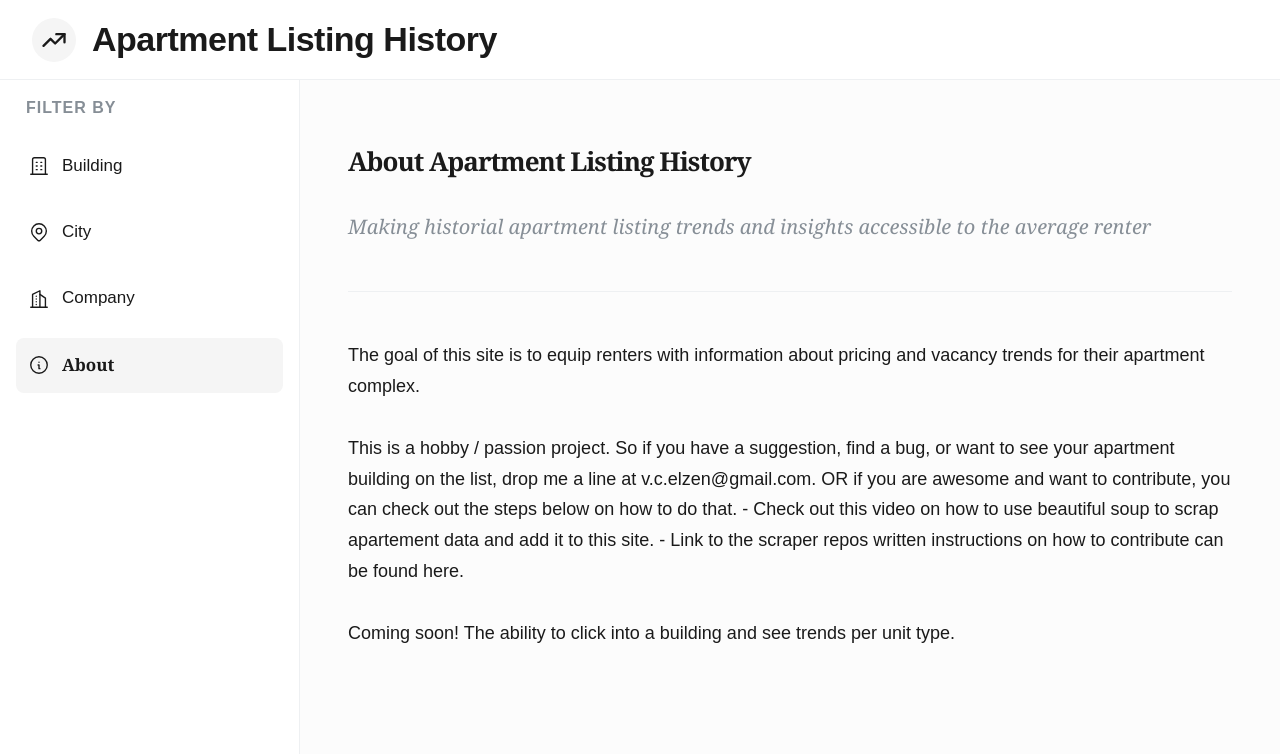
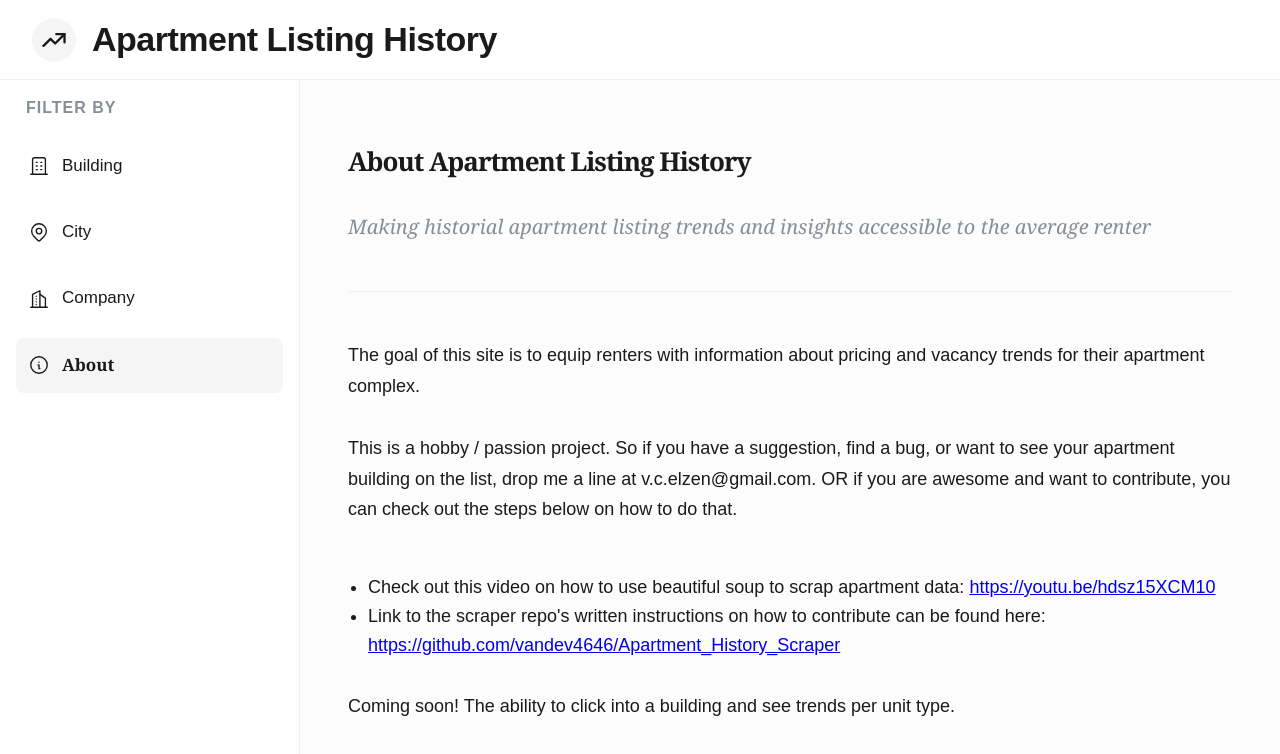
Before and after one commit to vandev4646/Apartment-History-Frontend, a React (Vite) app: page / in a window 1280 px wide. Both pictures are taken after a click on the link "About". Shown: the top 754 px of the page. Built offline with nearby package versions, Linux system fonts and the light colour scheme; no server answers.

Commit message:
updates to front page links

```diff
--- a/src/FrontPage.tsx
+++ b/src/FrontPage.tsx
@@ -12,6 +12,7 @@ import {
   createTheme,
   MantineProvider,
   Container,
+  List,
 } from "@mantine/core";
 
 import type { APIResponse, DisplayTrend } from "./Interfaces";
@@ -225,7 +226,6 @@ export function FrontPage() {
                     >
                       About Apartment Listing History
                     </Title>
-
                     <Text
                       size="xl"
                       c="dimmed"
@@ -238,27 +238,46 @@ export function FrontPage() {
                       Making historial apartment listing trends and insights
                       accessible to the average renter
                     </Text>
-
                     <Divider my="md" color="#eef0f2" />
-
                     <Text size="lg" style={{ lineHeight: 1.7 }}>
                       The goal of this site is to equip renters with information
                       about pricing and vacancy trends for their apartment
                       complex.
                     </Text>
-
-                    <Text size="lg" style={{ lineHeight: 1.7 }}>
+                    <Text size="lg" lh={1.7} mb="md">
                       This is a hobby / passion project. So if you have a
                       suggestion, find a bug, or want to see your apartment
                       building on the list, drop me a line at
                       v.c.elzen@gmail.com. OR if you are awesome and want to
                       contribute, you can check out the steps below on how to do
-                      that. - Check out this video on how to use beautiful soup
-                      to scrap apartement data and add it to this site. - Link
-                      to the scraper repos written instructions on how to
-                      contribute can be found here.
+                      that.
                     </Text>
 
+                    <List size="lg" lh={1.7}>
+                      <List.Item>
+                        Check out this video on how to use beautiful soup to
+                        scrap apartment data:{" "}
+                        <a
+                          href="https://youtu.be/hdsz15XCM10"
+                          target="_blank"
+                          rel="noreferrer"
+                        >
+                          https://youtu.be/hdsz15XCM10
+                        </a>
+                      </List.Item>
+
+                      <List.Item>
+                        Link to the scraper repo's written instructions on how
+                        to contribute can be found here:{" "}
+                        <a
+                          href="https://github.com/vandev4646/Apartment_History_Scraper"
+                          target="_blank"
+                          rel="noreferrer"
+                        >
+                          https://github.com/vandev4646/Apartment_History_Scraper
+                        </a>
+                      </List.Item>
+                    </List>
                     <Text size="lg" style={{ lineHeight: 1.7 }}>
                       Coming soon! The ability to click into a building and see
                       trends per unit type.
```
